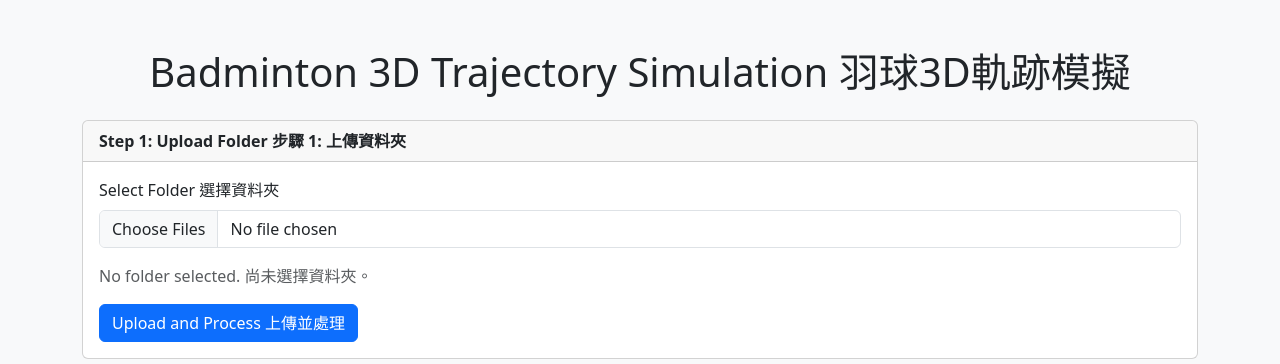
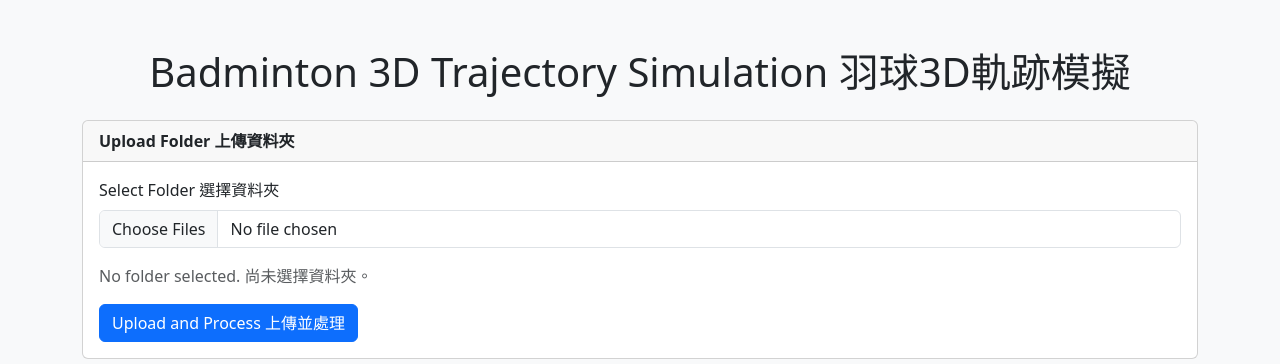
Before and after one commit to jasonkao402/NYCU_CV2024_Final_Project, a Flask app: page / in a window 1280 px wide. Shown: the part 56-420 px from the top of the page. Run offline with Flask 3, Linux system fonts and the light colour scheme; some libraries are stand-ins or nearby versions.

Commit message:
Update UI text

```diff
--- a/templates/extrinsic.html
+++ b/templates/extrinsic.html
@@ -110,7 +110,7 @@
     <!-- Main Container 主容器 -->
     <div class="container my-5">
       <h1 class="text-center mb-4">
-        Camera Extrinsic Calculation for Badminton Court 羽球場相機外參計算
+        Camera Extrinsic Calculation for Badminton Court<br />羽球場相機外參計算
       </h1>
 
       <!-- Upload Photo Section 上傳照片區塊 -->
--- a/templates/index.html
+++ b/templates/index.html
@@ -109,7 +109,7 @@
       <!-- 上傳表單區塊 -->
       <div class="card mb-4">
         <div class="card-header">
-          <strong>Step 1: Upload Folder 步驟 1: 上傳資料夾</strong>
+          <strong>Upload Folder 上傳資料夾</strong>
         </div>
         <div class="card-body">
           <form id="uploadForm">
```
